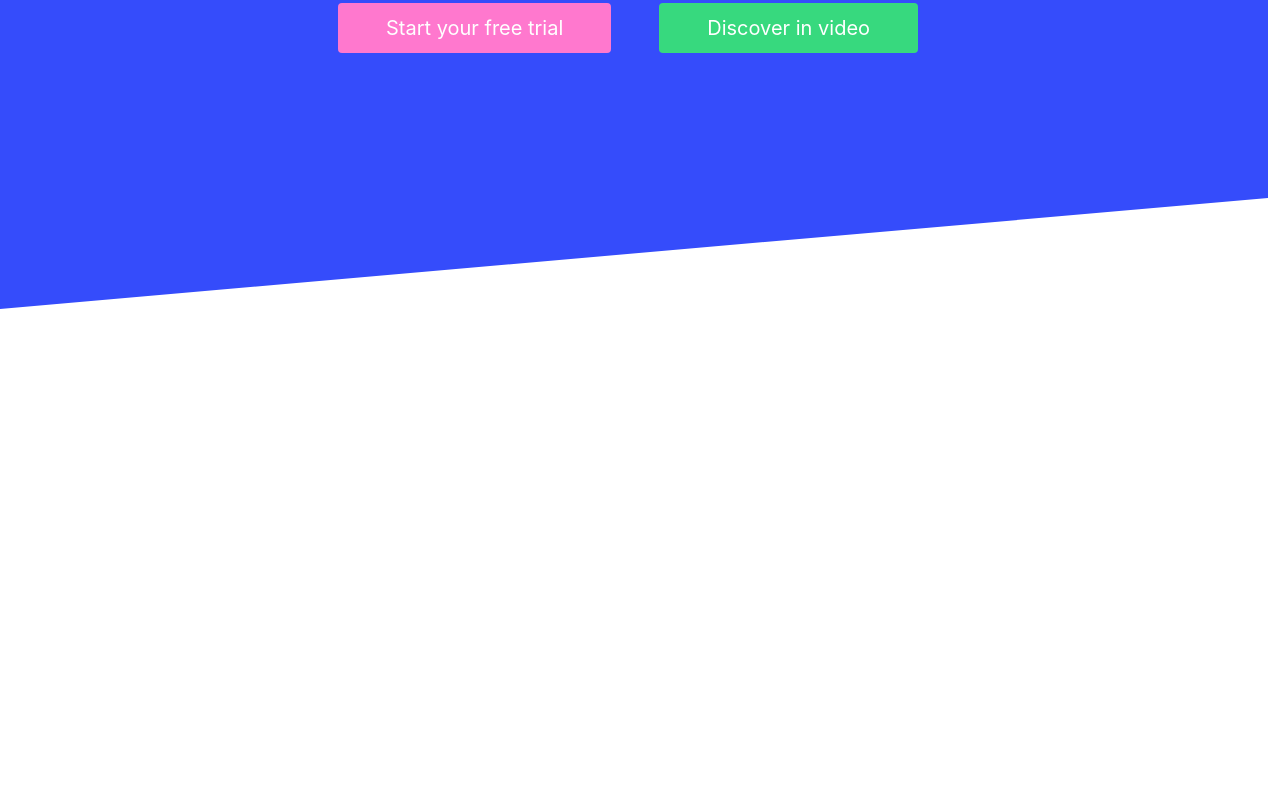
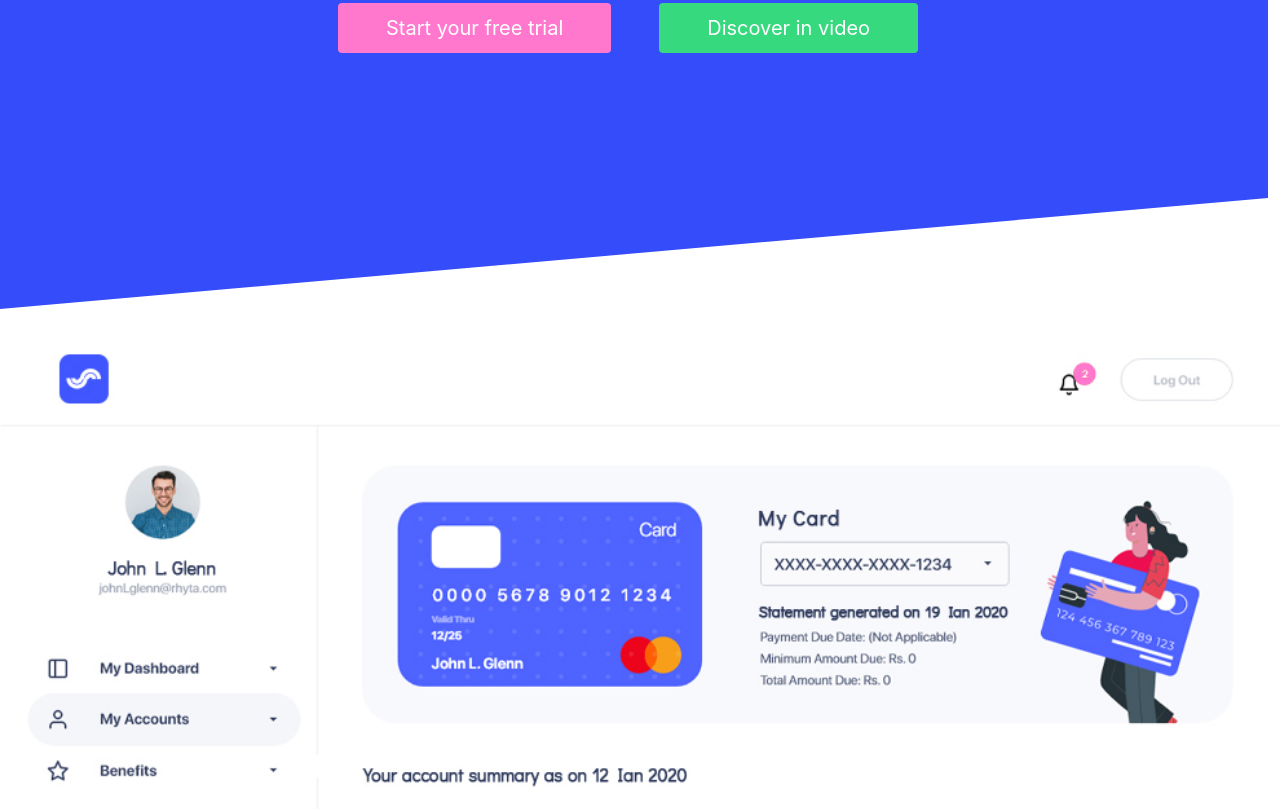
Before and after one commit to igor06brw/StartUp-Agency, a Gatsby site: page / in a window 1280 px wide. Shown: the part 478-1287 px from the top of the page. Before the commit the page ends 800 px from the top, so only its background shows below. Built offline with nearby package versions, Linux system fonts and the light colour scheme; Gatsby itself is replaced by a stand-in of ours.

Commit message:
fetch image from gatsby-iames & graphQL

```diff
--- a/src/components/header.js
+++ b/src/components/header.js
@@ -21,8 +21,8 @@ const Header = ({ data }) => {
           </div>
         </div>
         <div className="has-text-centered">
-          <Button title={ buttonOne } className="button is-pink is-size-5 border-0 mr-6 has-text-white px-6 py-5"></Button>
-          <Button title={ buttonTwo } className="button is-green is-size-5 border-0 has-text-white px-6 py-5"></Button>
+          <Button title={ buttonOne } className="button is-pink is-size-5 border-0 mr-6 has-text-white px-6 py-5 "></Button>
+          <Button title={ buttonTwo } className="button is-green is-size-5 border-0 has-text-white px-6 py-5 "></Button>
         </div>
       </div>
     </header>
--- a/src/pages/index.js
+++ b/src/pages/index.js
@@ -1,26 +1,34 @@
 import React from "react"
 import Header from "../components/header"
 import { graphql } from 'gatsby';
+import Img from "gatsby-image"
+
+import pictureOne from '../images/bg-1.jpg'
 
 //Stylesheets!
 import '../styles/styles.scss'
 
 const IndexPage = ({ data }) => {
-  const header = {
-    headline: data.markdownRemark.frontmatter.heading,
-    description: data.markdownRemark.frontmatter.description,
-    buttonOne: data.markdownRemark.frontmatter.buttonOne,
-    buttonTwo: data.markdownRemark.frontmatter.buttonTwo,
+  console.log(data)
+  console.log(pictureOne)
+  const headerData = {
+    headline: data.header.frontmatter.heading,
+    description: data.header.frontmatter.description,
+    buttonOne: data.header.frontmatter.buttonOne,
+    buttonTwo: data.header.frontmatter.buttonTwo,
   };
 
   return (
-      <Header data={ header }/>
+  <div>
+      <Header data={ headerData }/>
+      <Img fluid={data.bg.fluid} />
+  </div>
   )
 }
 
 export const query = graphql`
   query {
-    markdownRemark(fileAbsolutePath: { regex: "/home.md/" }) {
+    header: markdownRemark(fileAbsolutePath: { regex: "/home.md/" }) {
       frontmatter {
         heading
         description
@@ -28,7 +36,13 @@ export const query = graphql`
         buttonTwo
       }
     }
+    bg: imageSharp {
+      fluid {
+        ...GatsbyImageSharpFluid
+      }
+    }
   }
 `
 
+
 export default IndexPage
--- a/src/templates/sample.js
+++ b/src/templates/sample.js
@@ -1,5 +1,4 @@
 import React from "react"
-import Layout from "../components/layout"
 export default function BlogPost() {
   return (
       <div>Hello blog post</div>
```
Also changed, not shown: src/pages/404.js (+4 -8 lines), src/pages/page-2.js (deleted, +0 -16 lines).
